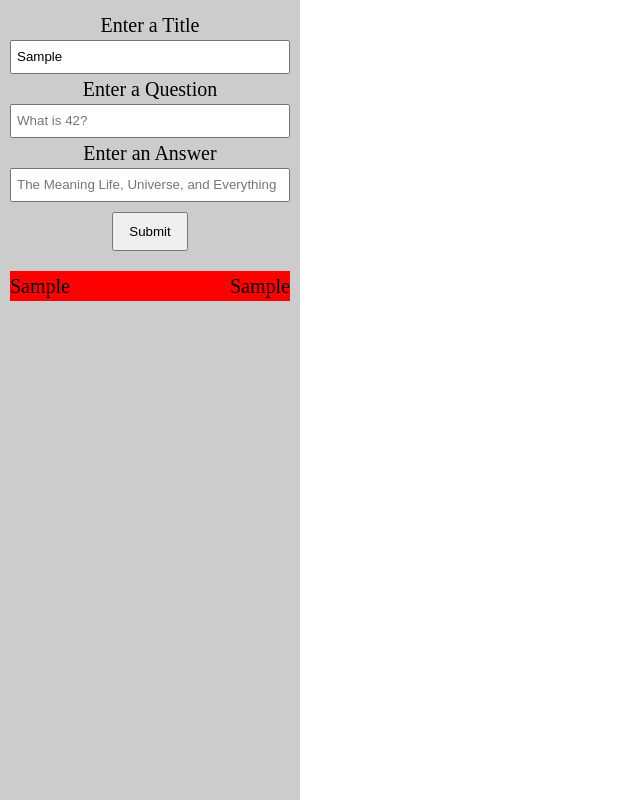
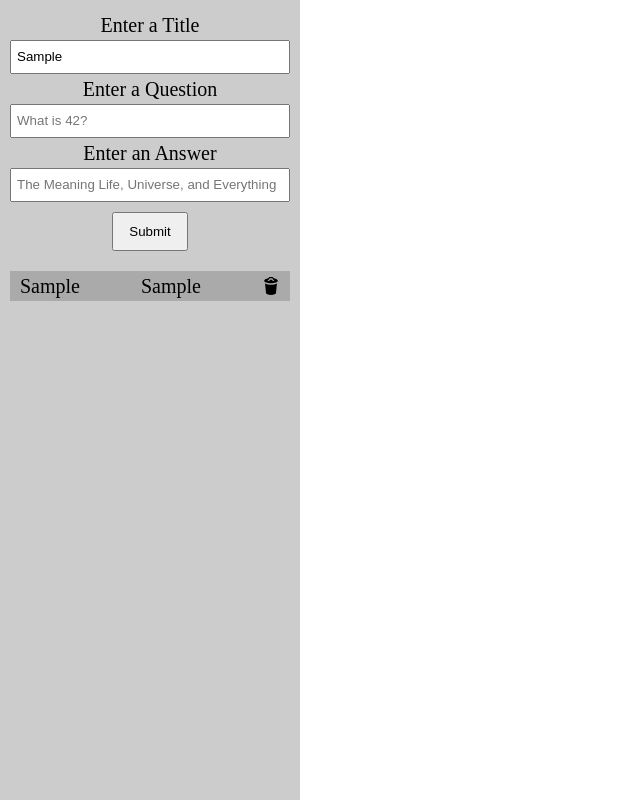
Before and after one commit to Tsukiyonocm/flashcard, a website: page index.html in a window 1280 px wide. Both pictures are taken after typing "Sample", "Sample", "Sample" into the empty fields and a click on the button "Submit". Shown: the whole page, without its empty margins (0-640 px from the left). Drawn offline with Linux system fonts and the light colour scheme.

Commit message:
fixed js delete functionality, thanks rmn stackoverflow

```diff
--- a/js/scripts.js
+++ b/js/scripts.js
@@ -7,7 +7,6 @@ const questions = [];
 // Array of Answers
 const answers = [];
 
-
 // Selecting Inputs and Button
 let question = document.querySelector(".input_question-input");
 let answer = document.querySelector(".input_answer-input");
@@ -15,42 +14,59 @@ let submit = document.querySelector(".input_submit-button");
 let display = document.querySelector(".input_display");
 
 // Event Listener on Submit Button for Display Items Idividually
-submit.addEventListener("click", function(){
+submit.addEventListener("click", function() {
     questions.push(question.value);
     answers.push(answer.value);
-    createDisplayItem();
+    let trashCan = createDisplayItem();
+    trashCan.addEventListener("click", function(){
+        confirm("Are you sure you want to delete this?")
+        && this.parentNode.remove();
+    })
+    // createDisplayItem();
     inputReset();
 });
 
 
+
+// // Event Listener on Display Items
+// display.addEventListener("click", function(e) {
+
+// });
+
+
+
 // Resets inputs to blank after submit
-function inputReset(){
+function inputReset() {
     question.value = "";
     answer.value = "";
-};
-
+}
 
 // Creates Each Display Item
-function createDisplayItem(){
+function createDisplayItem() {
     // Create new Div
-    let newDiv = document.createElement("ul");
+    let newUl = document.createElement("ul");
 
-    // Create Paragraph Elements
-    let pQuestion = document.createElement("li");
-    let pAnswer = document.createElement("li");
+    // Create Li and Image Elements
+    let liQuestion = document.createElement("li");
+    let liAnswer = document.createElement("li");
+    let trashCan = document.createElement("img");
+
+    // Set img src
+    trashCan.src = "../assets/trash.svg";
 
     // Set classes
-    newDiv.className = "input_display-item";
-    pQuestion.className = "input_display-question";
-    pAnswer.className = "input_display-answer";
+    newUl.className = "input_display-item";
+    liQuestion.className = "input_display-question";
+    liAnswer.className = "input_display-answer";
+    trashCan.className = "input_display-delete";
 
-    // Set P textContent
-    pQuestion.textContent = question.value;
-    pAnswer.textContent = answer.value;
+    // Set LI textContent
+    liQuestion.textContent = question.value;
+    liAnswer.textContent = answer.value;
 
     // Append Children
-    display.appendChild(newDiv);
-    newDiv.appendChild(pQuestion);
-    newDiv.appendChild(pAnswer);
-
-};
+    display.appendChild(newUl);
+    newUl.appendChild(liQuestion);
+    newUl.appendChild(liAnswer);
+    return newUl.appendChild(trashCan);
+}
--- a/sass/main.scss
+++ b/sass/main.scss
@@ -114,7 +114,10 @@ input[type="text"] {
         padding: 2rem 0 1rem 0;
 
         &-item {
+            margin-bottom: 1rem;
+            padding: 0 1rem;
             text-transform: capitalize;
+            background-color: #fff;
             list-style: none;
 
             display: flex;
@@ -123,7 +126,16 @@ input[type="text"] {
         }
 
         &-item:nth-child(odd){
-            background-color: red;
+            background-color: #aaa;
+        }
+
+        &-item:hover {
+
+        }
+
+        &-delete {
+            height: 1.8rem;
+            width: 1.8rem;
         }
     }
 }
```
Also changed, not shown: index.html (+1 -0 lines), assets/trash.svg (added), css/main.css.
